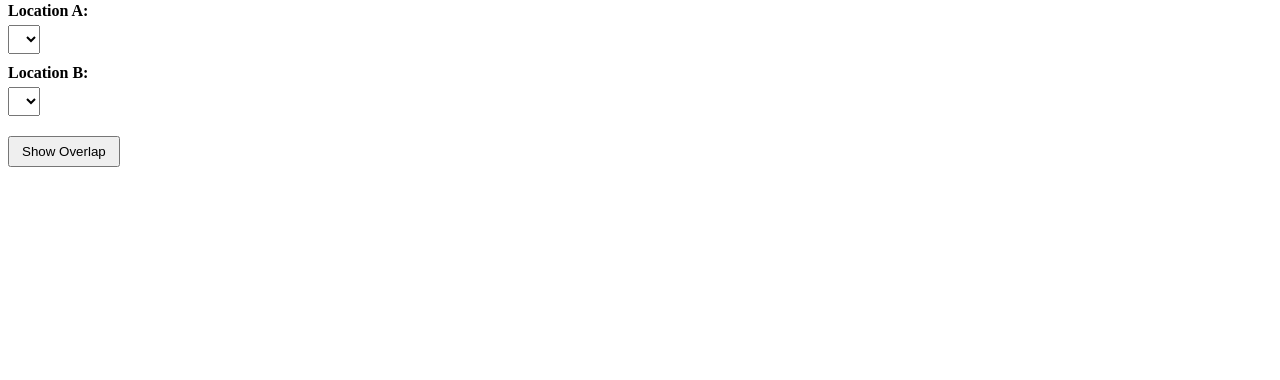
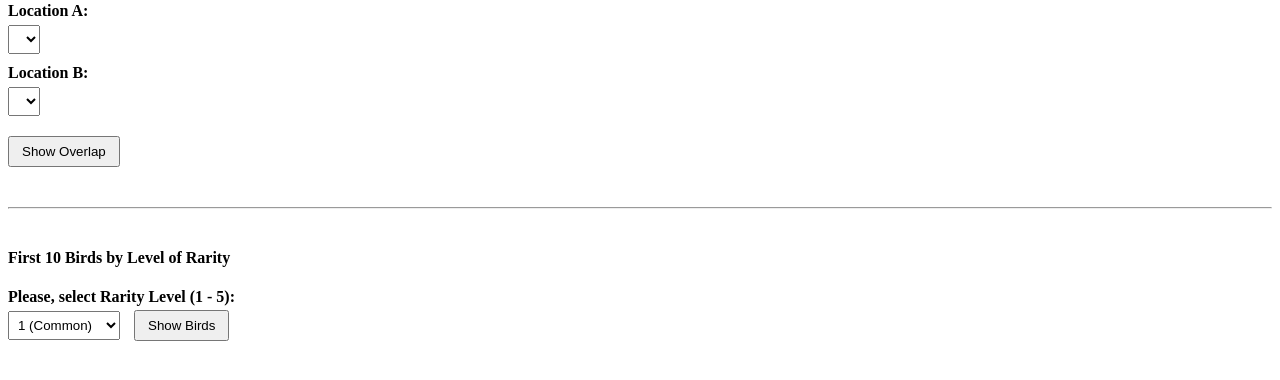
Before and after one commit to cs411-alawini/su25-cs411-team004-LetMeKnow, a Django app: page /partial/stats-explorer/ in a window 1280 px wide. Shown: the part 221-601 px from the top of the page. Run offline with Django 5.2, Linux system fonts and the light colour scheme; lists and menus that the app fills with data are empty.

Commit message:
Added rarity finder for statsExplorer.

```diff
--- a/UrbanBird/UserRegister/templates/statsExplorer.html
+++ b/UrbanBird/UserRegister/templates/statsExplorer.html
@@ -30,3 +30,21 @@
 
   <div id="species-overlap-display" style="margin-top: 20px;"></div>
 </div>
+
+<hr style="margin: 40px 0;">
+
+<h4>First 10 Birds by Level of Rarity</h4>
+
+<div style="margin-bottom: 10px;">
+  <label for="raritySelect"><strong>Please, select Rarity Level (1 - 5):</strong></label><br>
+  <select id="raritySelect" style="margin-top: 5px; padding: 5px;">
+    <option value="1">1 (Common)</option>
+    <option value="2">2</option>
+    <option value="3">3</option>
+    <option value="4">4</option>
+    <option value="5">5 (Very Rare)</option>
+  </select>
+  <button onclick="fetchBirdsByRarity()" style="margin-left: 10px; padding: 6px 12px;">Show Birds</button>
+</div>
+
+<div id="rarity-birds-display" style="margin-top: 20px;"></div>
--- a/UrbanBird/UserRegister/templates/userInfo.html
+++ b/UrbanBird/UserRegister/templates/userInfo.html
@@ -61,5 +61,6 @@
       <button id="cancel-delete-btn" class="btn btn-secondary btn-md">Cancel</button>
     </div>
   </div>
+
 </body>
 </html>
--- a/UrbanBird/UserRegister/views.py
+++ b/UrbanBird/UserRegister/views.py
@@ -111,6 +111,34 @@ def get_species_overlap(request):
 
     except Exception as e:
         return HttpResponse(f"Error fetching overlap data: {str(e)}", status=500)
+
+# SQL QUERY TO GET BIRD RARITY FROM GDC
+def get_birds_by_rarity(request):
+    try:
+        rarity = request.GET.get('rarity')
+        if not rarity or not rarity.isdigit():
+            return JsonResponse({'error': 'Most likely missing rarity parameter'}, status=400)
+
+        rarity = int(rarity)
+        if rarity < 1 or rarity > 5:
+            return JsonResponse({'error': 'Rarity must be an integer between 1 and 5 !'}, status=400)
+
+        cursor = connection.cursor()
+        cursor.execute("""
+            SELECT Tax.species_id, Tax.common_name
+            FROM UrbanBird.RARITY Rar
+            JOIN UrbanBird.TAXON Tax ON Rar.rarity_id = Tax.rarity_id
+            WHERE Rar.rarity_id = %s
+            LIMIT 10
+        """, [rarity])
+        rows = cursor.fetchall()
+
+        birds = [{'species_id': row[0], 'common_name': row[1]} for row in rows]
+        return JsonResponse({'birds': birds}, status=200)
+
+    except Exception as e:
+        return JsonResponse({'error': str(e)}, status=500)
+
 
 def get_bird_stats(request):
     region = request.GET.get("region", "")
--- a/UrbanBird/urls.py
+++ b/UrbanBird/urls.py
@@ -34,5 +34,6 @@ urlpatterns = [
     path('user_info/', views.user_info, name='user_info'),
     path('update_user_info/', views.update_user_info, name='update_user_info'),
     path('delete_account/', views.delete_account, name='delete_account'),
+    path('get_birds_by_rarity', views.get_birds_by_rarity, name='get_birds_by_rarity'),
 
 ]
```
Also changed, not shown: UrbanBird/UserRegister/templates/home.html (+36 -0 lines).
